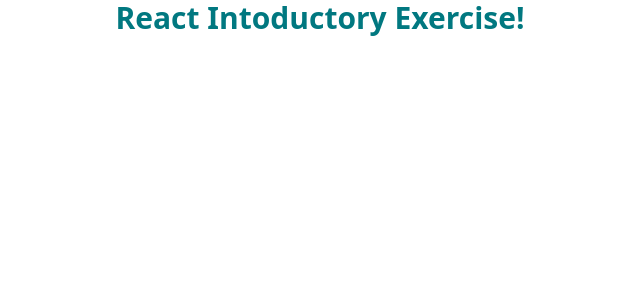
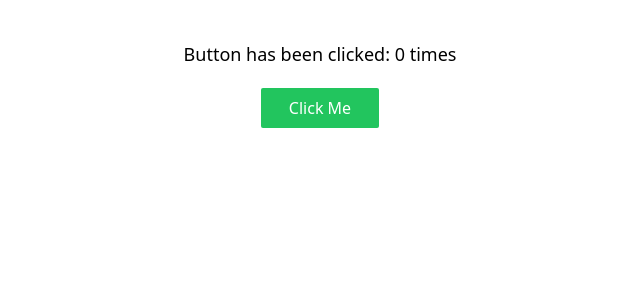
Before and after one commit to arjorb/react-introductory-exercises, a React (Create React App) app: page / in a window 1280 px wide. Shown: the top 300 px of the page, without its empty margins (320-960 px from the left). Built offline with nearby package versions, Linux system fonts and the light colour scheme; the HTML template or start-up script is replaced by a standard one.

Commit message:
adding the state and make the function handleCount to update the value of the count

```diff
--- a/src/App.js
+++ b/src/App.js
@@ -1,5 +1,19 @@
+import { useEffect, useState } from 'react';
+
 const App = () => {
-  return <h1 className='text-3xl text-[#017880] font-bold flex justify-center'>React Intoductory Exercise!</h1>;
+  const [count, setCount] = useState(0);
+
+  const handleCount = () => {
+    setCount(prevCount => prevCount + 1);
+  };
+  return (
+    <div className='flex flex-col items-center mt-10 space-y-5'>
+      <h1 className='text-lg font-medium'>Button has been clicked: {count} times</h1>
+      <button onClick={handleCount} className='bg-green-500 py-2 px-7 rounded-sm w-max text-white'>
+        Click Me
+      </button>
+    </div>
+  );
 };
 
 export default App;
```
